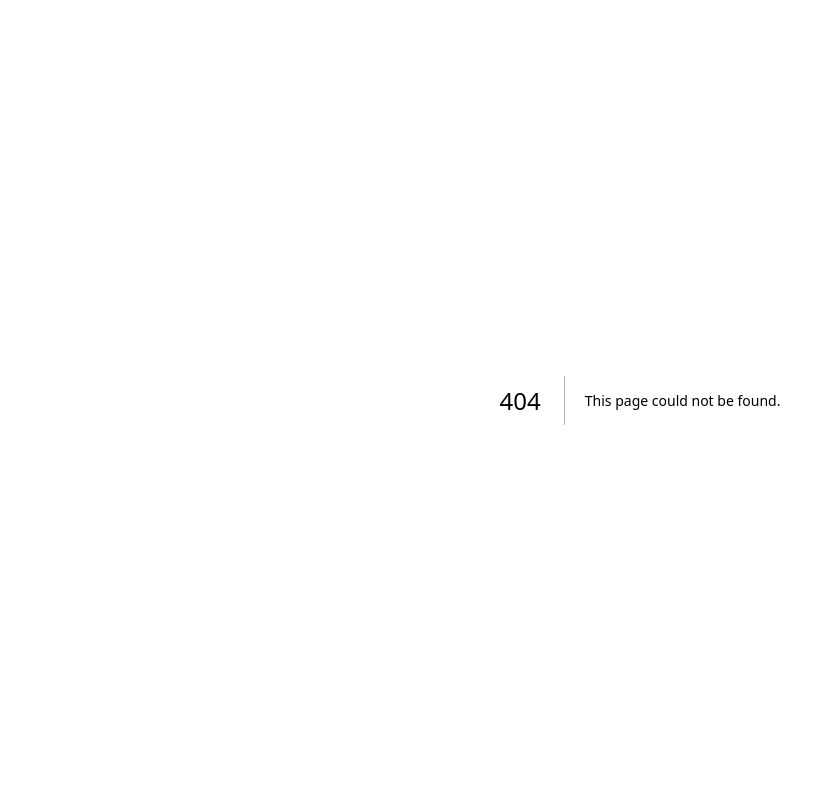
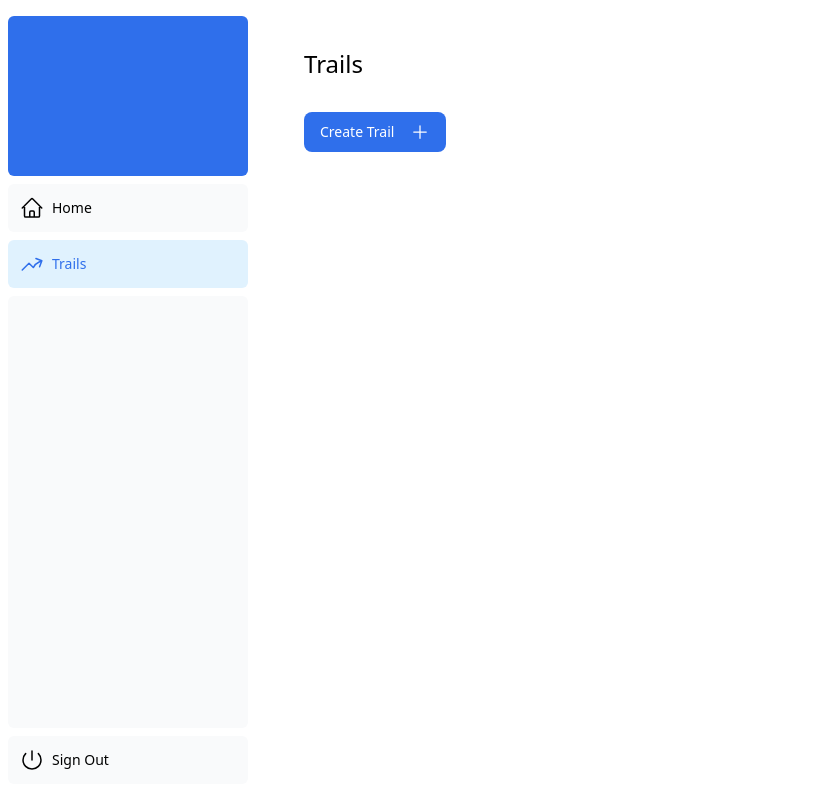
Before and after one commit to lromero8/drink-trail, a Next.js app: page /dashboard/trails in a window 1280 px wide. Before the commit this address had no page. Shown: the whole page, without its empty margins (0-835 px from the left). Built offline with nearby package versions, Linux system fonts and the light colour scheme.

Commit message:
feat(trails): Add Trails page and CreateTrail button component.

```diff
--- /dev/null
+++ b/app/dashboard/trails/page.tsx
@@ -0,0 +1,36 @@
+import { Metadata } from 'next';
+import { CreateTrail } from '../../ui/trails/buttons';
+
+export const metadata: Metadata = {
+  title: 'Trails',
+};
+
+export default async function Page(props: {
+    searchParams?: Promise<{
+        query?: string;
+        page?: string;
+    }>;
+}) {
+    // const searchParams = await props.searchParams;
+    // const query = searchParams?.query || '';
+    // const currentPage = Number(searchParams?.page) || 1;
+    // const totalPages = await fetchInvoicesPages(query);
+
+    return (
+        <div className="w-full">
+            <div className="flex w-full items-center justify-between">
+                <h1 className={`text-2xl`}>Trails</h1>
+            </div>
+            <div className="mt-4 flex items-center justify-between gap-2 md:mt-8">
+                {/* <Search placeholder="Search invoices..." /> */}
+                <CreateTrail />
+            </div>
+            {/* <Suspense key={query + currentPage} fallback={<InvoicesTableSkeleton />}>
+                <Table query={query} currentPage={currentPage} />
+            </Suspense>
+            <div className="mt-5 flex w-full justify-center">
+                <Pagination totalPages={totalPages} />
+            </div> */}
+        </div>
+    );
+}
--- a/app/ui/dashboard/nav-links.tsx
+++ b/app/ui/dashboard/nav-links.tsx
@@ -2,6 +2,7 @@
 
 import {
   HomeIcon,
+  ArrowTrendingUpIcon
 } from '@heroicons/react/24/outline';
 import Link from 'next/link';
 import { usePathname } from 'next/navigation';
@@ -11,6 +12,7 @@ import clsx from 'clsx';
 // Depending on the size of the application, this would be stored in a database.
 const links = [
   { name: 'Home', href: '/dashboard', icon: HomeIcon },
+  { name: 'Trails', href: '/dashboard/trails', icon: ArrowTrendingUpIcon },
 ];
 
 export default function NavLinks() {
--- /dev/null
+++ b/app/ui/trails/buttons.tsx
@@ -0,0 +1,14 @@
+import Link from 'next/link';
+import { PlusIcon } from '@heroicons/react/24/outline';
+
+export function CreateTrail() {
+  return (
+    <Link
+      href="/dashboard/invoices/create"
+      className="flex h-10 items-center rounded-lg bg-blue-600 px-4 text-sm font-medium text-white transition-colors hover:bg-blue-500 focus-visible:outline focus-visible:outline-2 focus-visible:outline-offset-2 focus-visible:outline-blue-600"
+    >
+      <span className="hidden md:block">Create Trail</span>{' '}
+      <PlusIcon className="h-5 md:ml-4" />
+    </Link>
+  );
+}
```
